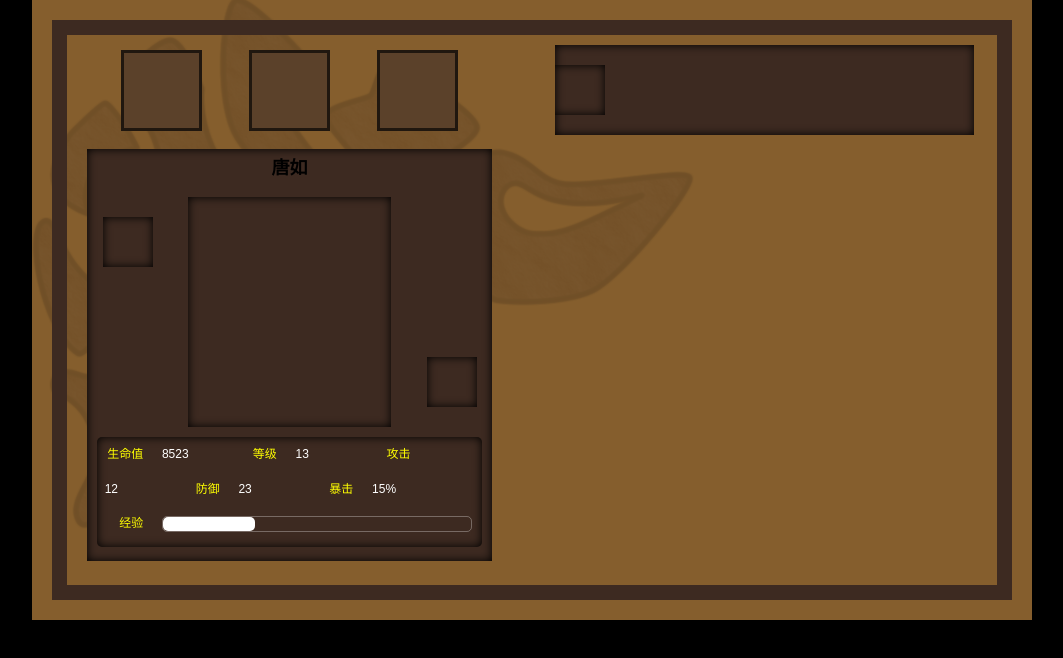
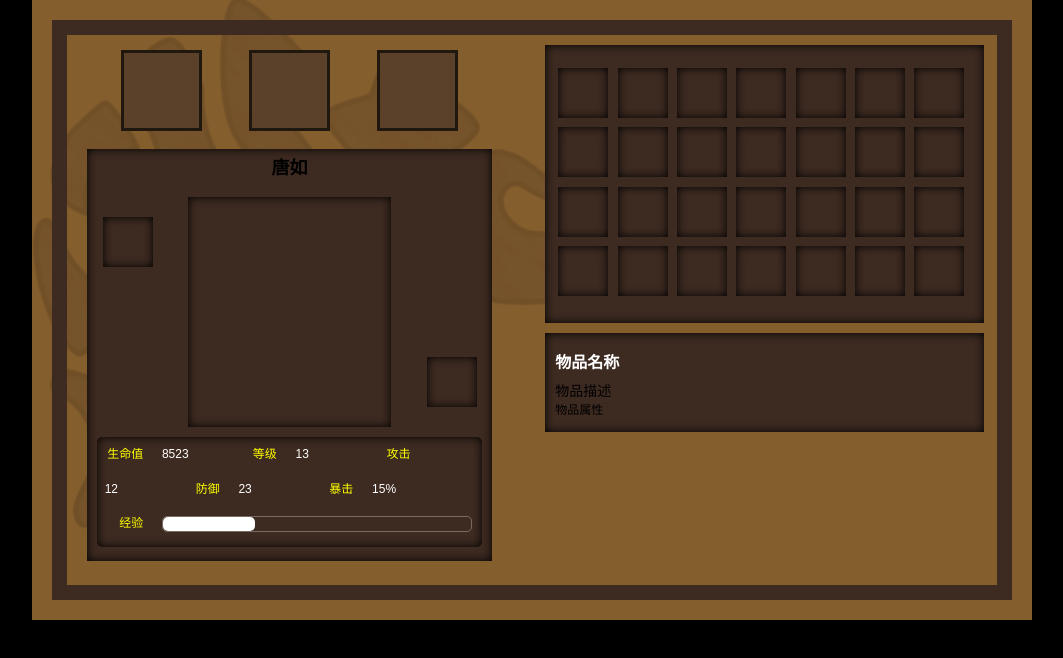
Before and after one commit to heroes/world-of-heroes2, a plain HTML site: page heroes2_json/attribute.manage.html in a window 1280 px wide. Shown: the whole page, without its empty margins (108-1171 px from the left). Drawn offline with Linux system fonts and the light colour scheme.

Commit message:
物品管理页面完工
扶尘子道长，接下来就看你的了，模板渲染要给力啊

```diff
--- a/heroes2_json/attribute.manage.html
+++ b/heroes2_json/attribute.manage.html
@@ -46,10 +46,39 @@
 				<div id='item_icons'>
 					<div class='icon_panel'>
 						<div class='item_icon'></div>
+						<div class='item_icon'></div>
+						<div class='item_icon'></div>
+						<div class='item_icon'></div>
+						<div class='item_icon'></div>
+						<div class='item_icon'></div>
+						<div class='item_icon'></div>
+						<div class='item_icon'></div>
+						<div class='item_icon'></div>
+						<div class='item_icon'></div>
+						<div class='item_icon'></div>
+						<div class='item_icon'></div>
+						<div class='item_icon'></div>
+						<div class='item_icon'></div>
+						<div class='item_icon'></div>
+						<div class='item_icon'></div>
+						<div class='item_icon'></div>
+						<div class='item_icon'></div>
+						<div class='item_icon'></div>
+						<div class='item_icon'></div>
+						<div class='item_icon'></div>
+						<div class='item_icon'></div>
+						<div class='item_icon'></div>
+						<div class='item_icon'></div>
+						<div class='item_icon'></div>
+						<div class='item_icon'></div>
+						<div class='item_icon'></div>
+						<div class='item_icon'></div>
 					</div>
 				</div>
 				<div class='description'>
-
+					<h2 class='item_name'>物品名称</h2>
+					<p class='item_description'>物品描述</p>
+					<p class='item_attribute'>物品属性</p>
 				</div>
 			</div>
 		</div>
--- a/heroes2_json/attribute.panel.css
+++ b/heroes2_json/attribute.panel.css
@@ -45,5 +45,10 @@ body{
 #attributes #attribute_list .exp_line_outer{display: inline-block;height:14px;width:80%;border: 1px solid rgba(255,255,255,.3);vertical-align:middle;margin:0 2%; border-radius:5px;}
 #attributes #attribute_list .exp_line_inner{width:30%;background:white;height:14px;border-radius:5px;}
 
-#item_panel #item_icons{background:#3d2a21;box-shadow:inset 0 0 10px #000; width:90%; padding:20px 0; margin: 10px auto}
-#item_panel #item_icons .icon_panel .item_icon{width:50px; height:50px;background:#3d2a21;box-shadow:inset 0 0 10px #000;}
+#item_panel #item_icons{background:#3d2a21;box-shadow:inset 0 0 10px #000; width:90%; padding:20px 10px; margin: 10px auto}
+#item_panel #item_icons .icon_panel .item_icon{width:50px; height:50px;background:#3d2a21;box-shadow:inset 0 0 10px #000; display:inline-block;margin:3px;}
+
+#item_panel .description{padding:10px;background:#3d2a21;box-shadow:inset 0 0 10px #000; width:90%; margin:0 auto;}
+#item_panel .description h2.item_name{font-size:16px;color:white;}
+#item_panel .description p{margin:5px 0;}
+#item_panel .description p.item_description{font-size:14px;}
```
Also changed, not shown: images/background/index.jpg (added).
